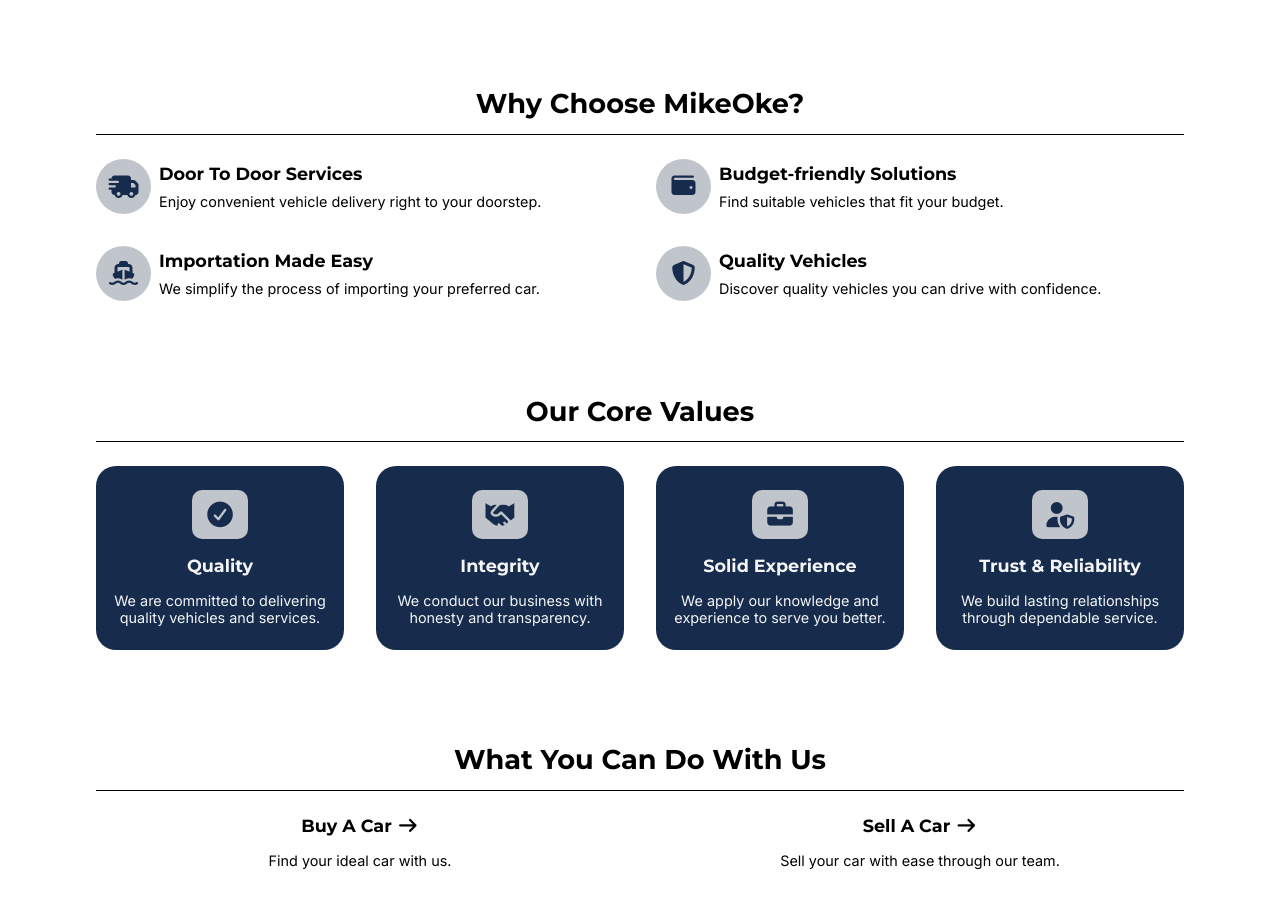
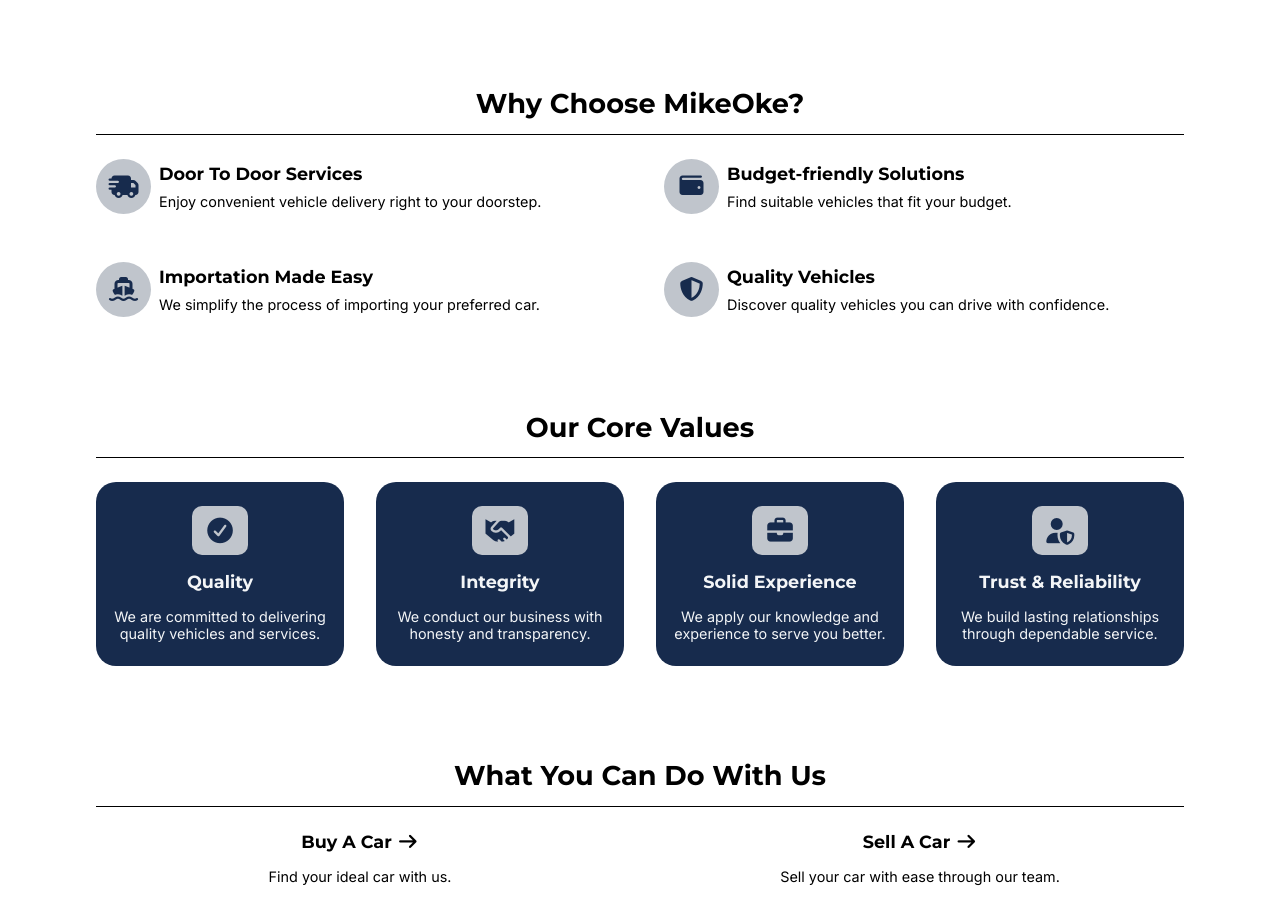
Before and after one commit to MTech-Emkay/MikeOke, a plain HTML site: page index.html in a window 1280 px wide. Shown: the part 1820-2718 px from the top of the page. Drawn offline with nearby package versions, Linux system fonts and the light colour scheme.

Commit message:
home page wcu adjustment

```diff
--- a/styles/style.css
+++ b/styles/style.css
@@ -221,6 +221,10 @@
   grid-template-columns: auto 1fr;
   align-items: center;
   gap: 0.5em;
+}
+
+.wcu {
+  gap: 3em;
 }
 
 .wcu h3 {
```
